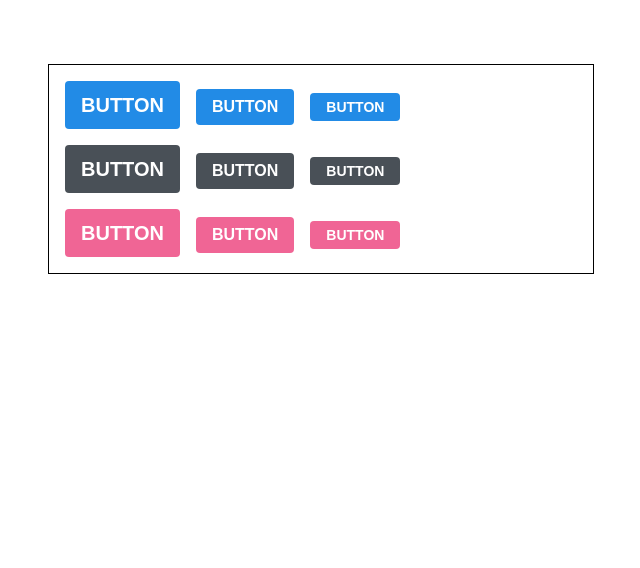
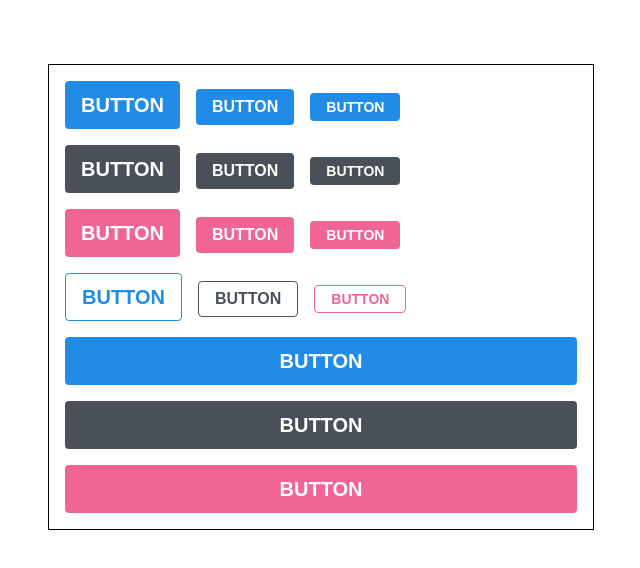
Before and after one commit to Goolgae/sass-practice, a React (Create React App) app: page / in a window 1280 px wide. Shown: the top 568 px of the page, without its empty margins (319-959 px from the left). Built offline with nearby package versions, Linux system fonts and the light colour scheme.

Commit message:
[UPDATE] add outline, fullWidth

```diff
--- a/package.json
+++ b/package.json
@@ -7,7 +7,7 @@
     "@testing-library/react": "^11.1.0",
     "@testing-library/user-event": "^12.1.10",
     "classnames": "^2.2.6",
-    "node-sass": "4.14.0",
+    "node-sass": "4.14.4",
     "react": "^17.0.1",
     "react-dom": "^17.0.1",
     "react-scripts": "4.0.1",
--- a/src/App.js
+++ b/src/App.js
@@ -20,6 +20,16 @@ function App() {
         <Button color="pink" size="medium">BUTTON</Button>
         <Button color="pink" size="small">BUTTON</Button>
       </div>
+      <div className="buttons">
+        <Button size="large" outline/* ={ true } 생략 가능*/ >BUTTON</Button>
+        <Button color="gray" size="medium" outline={ true }>BUTTON</Button>
+        <Button color="pink" size="small" outline={ true }>BUTTON</Button>
+      </div>
+      <div className="buttons">
+        <Button size="large" fullWidth>BUTTON</Button>
+        <Button color="gray" size="large" fullWidth>BUTTON</Button>
+        <Button color="pink" size="large" fullWidth>BUTTON</Button>
+      </div>
     </div>
   );
 }
--- a/src/components/Button.js
+++ b/src/components/Button.js
@@ -5,8 +5,11 @@ import './Button.scss';
 
 //size: large, medium, small
 // color: blue,pink,gray
-function Button({ children, size, color }) {
-    return <button className={ classNames('Button', size, color) }>{children}</button>
+function Button({ children, size, color, outline, fullWidth }) {
+    return <button className={ classNames('Button', size, color, {
+        outline,
+        fullWidth
+    }) }>{children}</button>
 }
 
 Button.defaultProps = {
--- a/src/components/Button.scss
+++ b/src/components/Button.scss
@@ -13,6 +13,15 @@ $pink: #f06595;
   }
   &:active {
     background: darken($color, 10%);
+  }
+  &.outline {
+    color: $color;
+    background: none;
+    border: 1px solid $color;
+    &:hover {
+      background: $color;
+      color: white;
+    }
   }
 }
 
@@ -35,7 +44,6 @@ $pink: #f06595;
   &.gray {
     @include button-color($gray);
   }
-
   &.pink {
     @include button-color($pink);
   }
@@ -43,6 +51,16 @@ $pink: #f06595;
   & + & {
     margin-left: 1rem;
   }
+
+  &.fullWidth {
+    width: 100%;
+    justify-content: center;
+    & + & {
+      margin-left: 0;
+      margin-top: 1rem;
+    }
+  }
+
   &.large {
     height: 3rem;
     font-size: 1.25rem;
```
